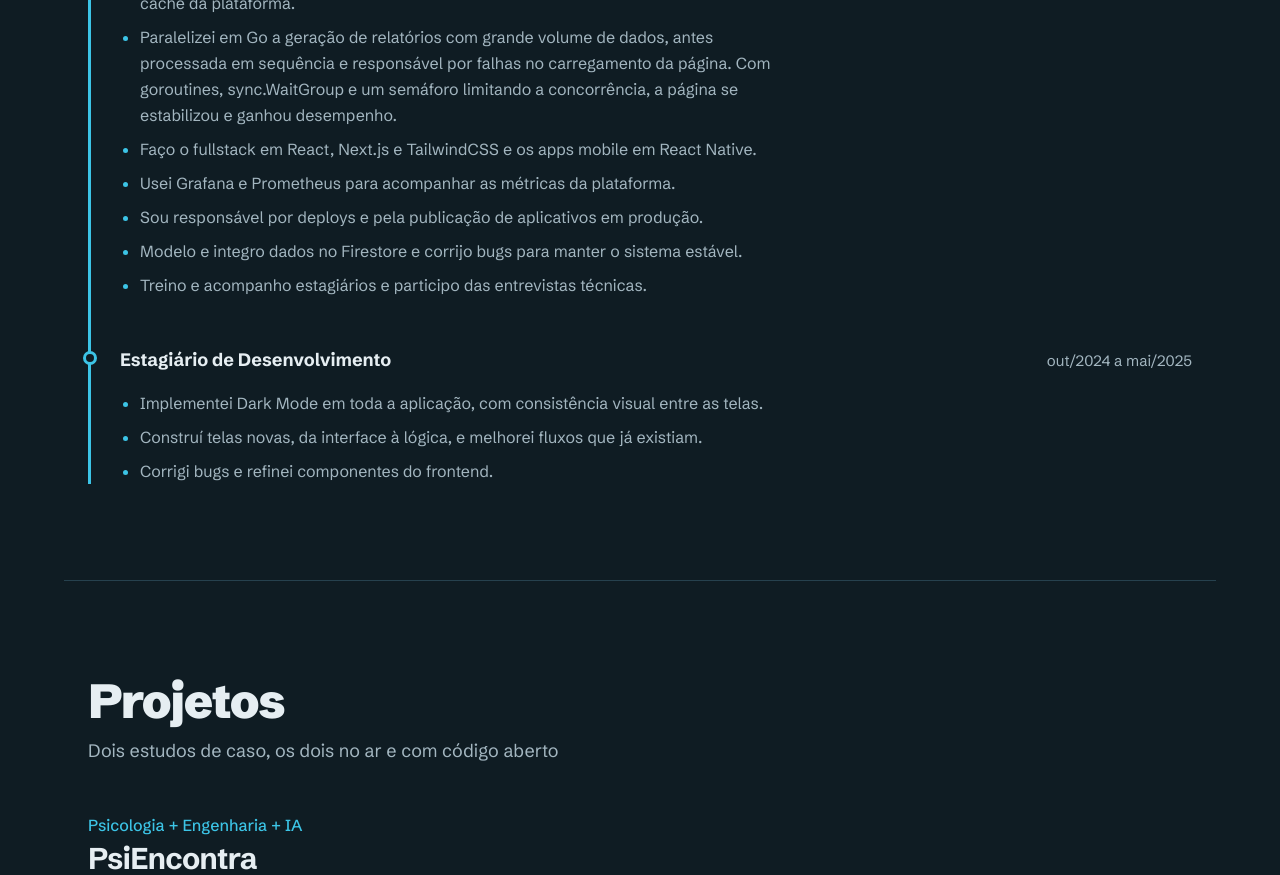
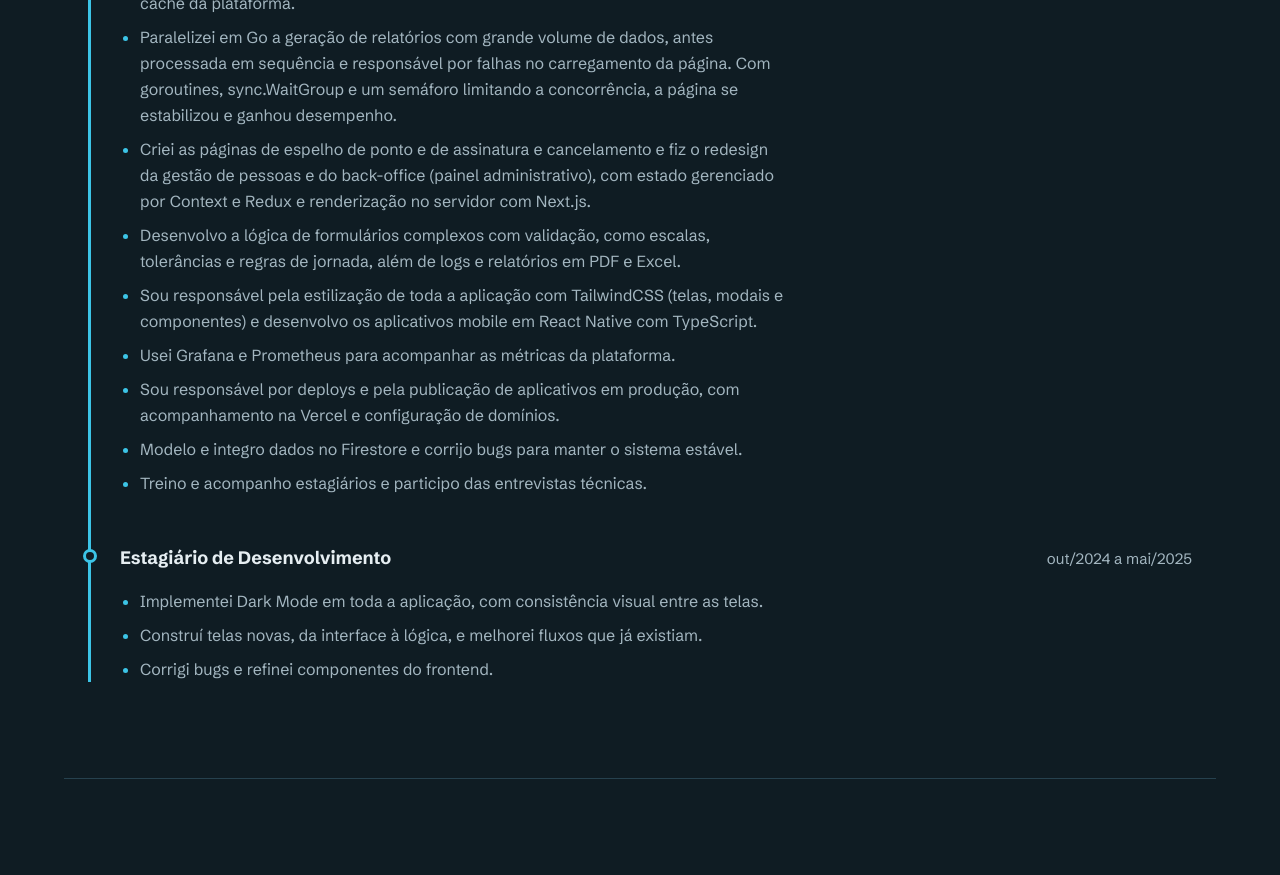
Before and after one commit to lirajoaop/jlira-portfolio, a Next.js app: page / in a window 1280 px wide. Shown: the part 1100-1975 px from the top of the page. Built offline with nearby package versions, Linux system fonts and the light colour scheme.

Commit message:
Align Experience bullets with the résumé and add the PontoGO description to the résumés

```diff
--- a/src/content/content.ts
+++ b/src/content/content.ts
@@ -170,9 +170,11 @@ const pt: Content = {
         bullets: [
           "Implementei caches com Redis e sua lógica de invalidação, como parte do projeto de cache da plataforma.",
           "Paralelizei em Go a geração de relatórios com grande volume de dados, antes processada em sequência e responsável por falhas no carregamento da página. Com goroutines, sync.WaitGroup e um semáforo limitando a concorrência, a página se estabilizou e ganhou desempenho.",
-          "Faço o fullstack em React, Next.js e TailwindCSS e os apps mobile em React Native.",
+          "Criei as páginas de espelho de ponto e de assinatura e cancelamento e fiz o redesign da gestão de pessoas e do back-office (painel administrativo), com estado gerenciado por Context e Redux e renderização no servidor com Next.js.",
+          "Desenvolvo a lógica de formulários complexos com validação, como escalas, tolerâncias e regras de jornada, além de logs e relatórios em PDF e Excel.",
+          "Sou responsável pela estilização de toda a aplicação com TailwindCSS (telas, modais e componentes) e desenvolvo os aplicativos mobile em React Native com TypeScript.",
           "Usei Grafana e Prometheus para acompanhar as métricas da plataforma.",
-          "Sou responsável por deploys e pela publicação de aplicativos em produção.",
+          "Sou responsável por deploys e pela publicação de aplicativos em produção, com acompanhamento na Vercel e configuração de domínios.",
           "Modelo e integro dados no Firestore e corrijo bugs para manter o sistema estável.",
           "Treino e acompanho estagiários e participo das entrevistas técnicas.",
         ],
@@ -639,9 +641,11 @@ const en: Content = {
         bullets: [
           "Implemented Redis caches and their invalidation logic as part of the platform's caching project.",
           "Parallelized in Go the generation of high-volume reports, previously processed sequentially and causing the page to fail to load. With goroutines, sync.WaitGroup and a semaphore capping concurrency, the page became stable and faster.",
-          "Do fullstack work in React, Next.js and TailwindCSS, plus mobile apps in React Native.",
+          "Built the timesheet page and the subscription and cancellation pages, and redesigned people management and the back-office admin panel, with state managed through Context and Redux and server-side rendering in Next.js.",
+          "Build the logic for complex forms with validation, such as work schedules, tolerances and working-hours rules, plus logs and PDF and Excel reports.",
+          "Style the whole app with TailwindCSS (screens, modals and components) and build the mobile apps in React Native with TypeScript.",
           "Used Grafana and Prometheus to track platform metrics.",
-          "Own deployments and app releases to production.",
+          "Own deployments and app releases to production, including monitoring on Vercel and domain setup.",
           "Model and integrate data in Firestore and fix bugs to keep the system stable.",
           "Train and mentor interns and take part in technical interviews.",
         ],
```
Also changed, not shown: 2 other files (tests, documents, lock files or other folders).
